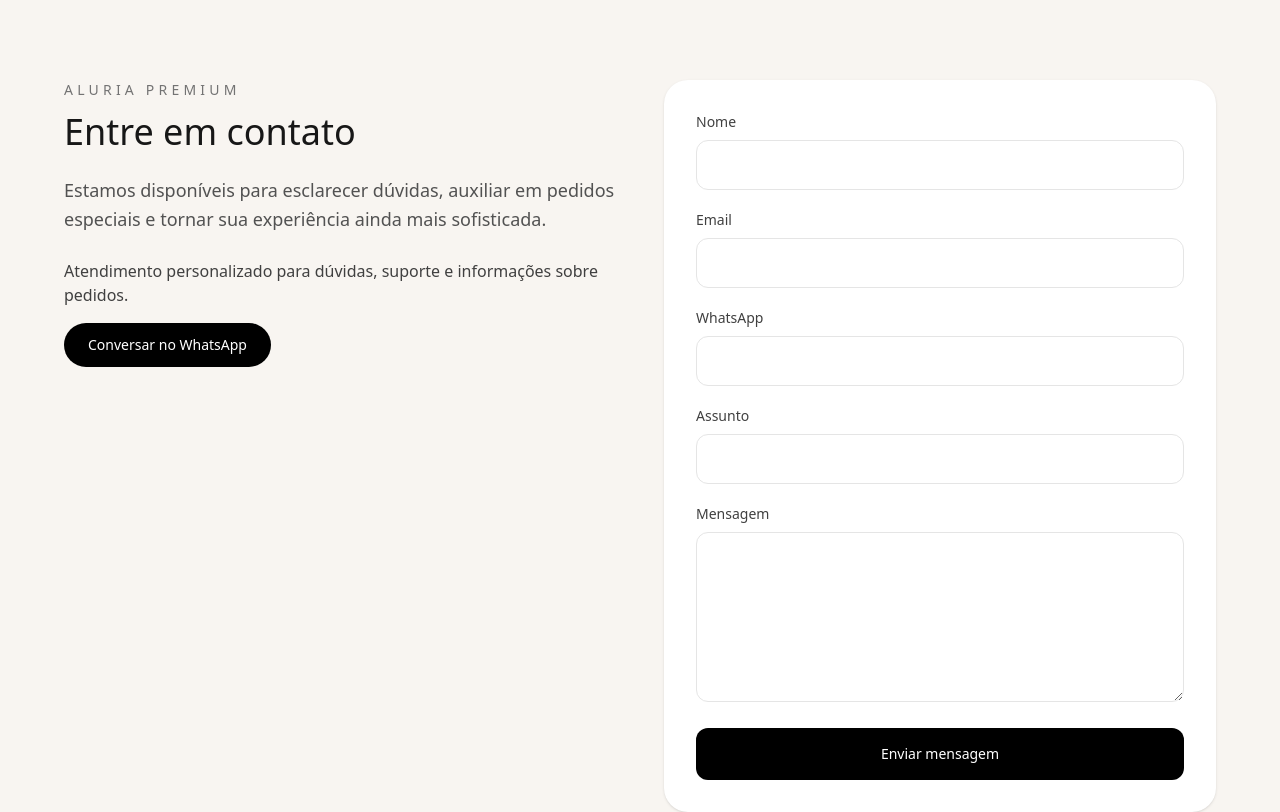
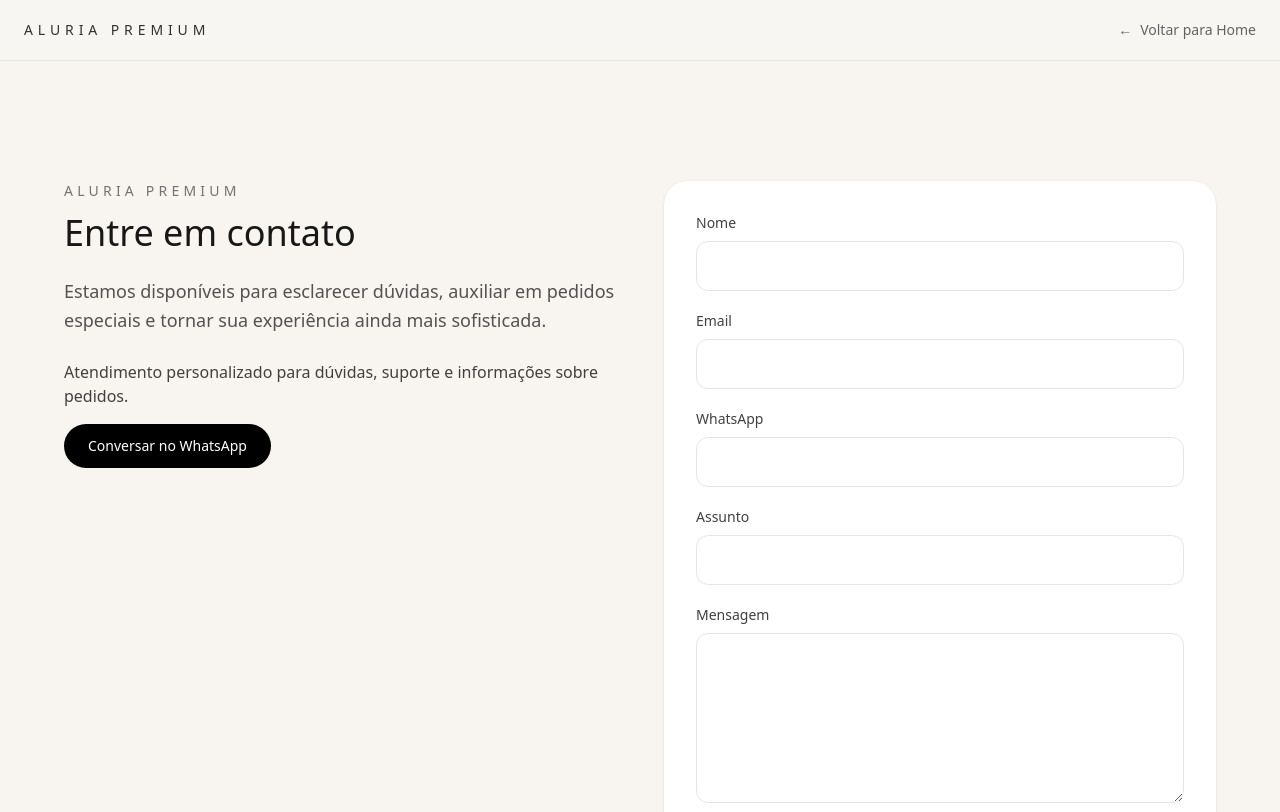
Before and after one commit to leandroroesler/aluria-premium-clean, a Next.js app: page /contato in a window 1280 px wide. Shown: the top 812 px of the page. Built offline with nearby package versions, Linux system fonts and the light colour scheme.

Commit message:
Refina UX da página contato com header premium sticky

```diff
--- a/app/contato/page.tsx
+++ b/app/contato/page.tsx
@@ -1,6 +1,7 @@
 "use client"
 
 import { useState } from "react"
+import PremiumHeader from "@/components/layout/PremiumHeader"
 
 export default function ContatoPage() {
   const [formData, setFormData] = useState({
@@ -67,8 +68,11 @@ export default function ContatoPage() {
   }
 
   return (
+    <>
+      <PremiumHeader />
+
       <main className="min-h-screen bg-[#f8f5f1] px-6 py-20">
-      <div className="mx-auto grid max-w-6xl gap-12 lg:grid-cols-2">
+        <div className="mx-auto grid max-w-6xl gap-12 pt-10 lg:grid-cols-2">
           <div>
             <p className="mb-3 text-sm uppercase tracking-[0.3em] text-neutral-500">
               Aluria Premium
@@ -113,7 +117,7 @@ export default function ContatoPage() {
                   value={formData.name}
                   onChange={handleChange}
                   required
-                className="w-full rounded-xl border border-neutral-200 px-4 py-3 outline-none focus:border-black"
+                  className="w-full rounded-xl border border-neutral-200 px-4 py-3 outline-none transition focus:border-black"
                 />
               </div>
 
@@ -128,7 +132,7 @@ export default function ContatoPage() {
                   value={formData.email}
                   onChange={handleChange}
                   required
-                className="w-full rounded-xl border border-neutral-200 px-4 py-3 outline-none focus:border-black"
+                  className="w-full rounded-xl border border-neutral-200 px-4 py-3 outline-none transition focus:border-black"
                 />
               </div>
 
@@ -142,7 +146,7 @@ export default function ContatoPage() {
                   name="phone"
                   value={formData.phone}
                   onChange={handleChange}
-                className="w-full rounded-xl border border-neutral-200 px-4 py-3 outline-none focus:border-black"
+                  className="w-full rounded-xl border border-neutral-200 px-4 py-3 outline-none transition focus:border-black"
                 />
               </div>
 
@@ -157,7 +161,7 @@ export default function ContatoPage() {
                   value={formData.subject}
                   onChange={handleChange}
                   required
-                className="w-full rounded-xl border border-neutral-200 px-4 py-3 outline-none focus:border-black"
+                  className="w-full rounded-xl border border-neutral-200 px-4 py-3 outline-none transition focus:border-black"
                 />
               </div>
 
@@ -172,7 +176,7 @@ export default function ContatoPage() {
                   onChange={handleChange}
                   required
                   rows={6}
-                className="w-full rounded-xl border border-neutral-200 px-4 py-3 outline-none focus:border-black"
+                  className="w-full rounded-xl border border-neutral-200 px-4 py-3 outline-none transition focus:border-black"
                 />
               </div>
 
@@ -199,5 +203,6 @@ export default function ContatoPage() {
           </div>
         </div>
       </main>
+    </>
   )
 }
--- /dev/null
+++ b/components/layout/PremiumHeader.tsx
@@ -0,0 +1,45 @@
+'use client'
+
+import Link from 'next/link'
+
+export default function PremiumHeader() {
+  return (
+    <header className="sticky top-0 z-50 w-full border-b border-black/5 bg-[#f8f6f3]/95 backdrop-blur-md">
+      <div className="max-w-7xl mx-auto px-6 py-5 flex items-center justify-between">
+
+        <Link
+          href="/"
+          className="
+            text-sm
+            tracking-[0.35em]
+            uppercase
+            text-black/80
+            hover:text-black
+            transition-colors
+            duration-300
+          "
+        >
+          Aluria Premium
+        </Link>
+
+        <Link
+          href="/"
+          className="
+            flex
+            items-center
+            gap-2
+            text-sm
+            text-black/60
+            hover:text-black
+            transition-all
+            duration-300
+          "
+        >
+          <span>←</span>
+          <span>Voltar para Home</span>
+        </Link>
+
+      </div>
+    </header>
+  )
+}
```
Lines whose indentation alone changed are shown as unchanged.
